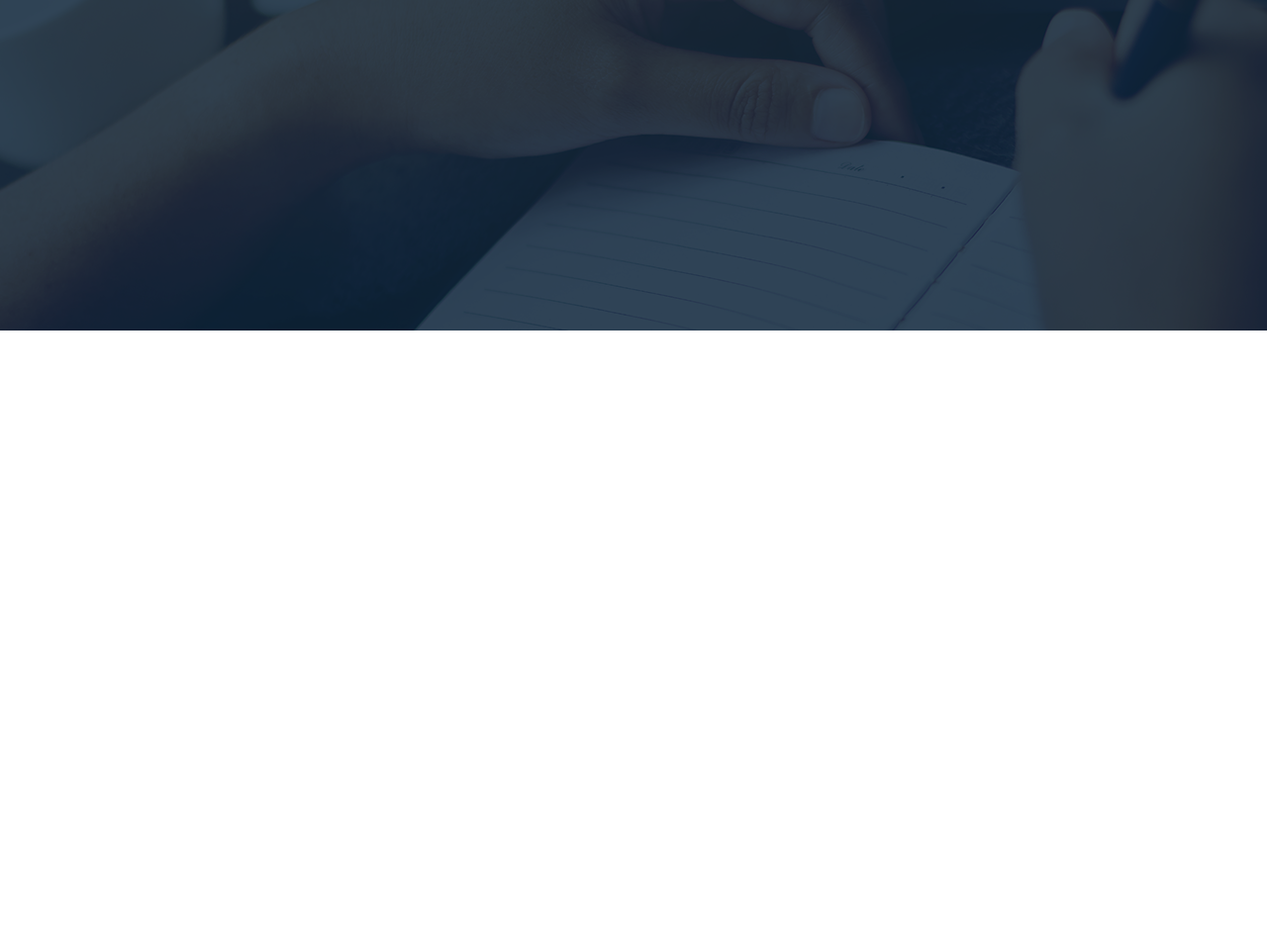
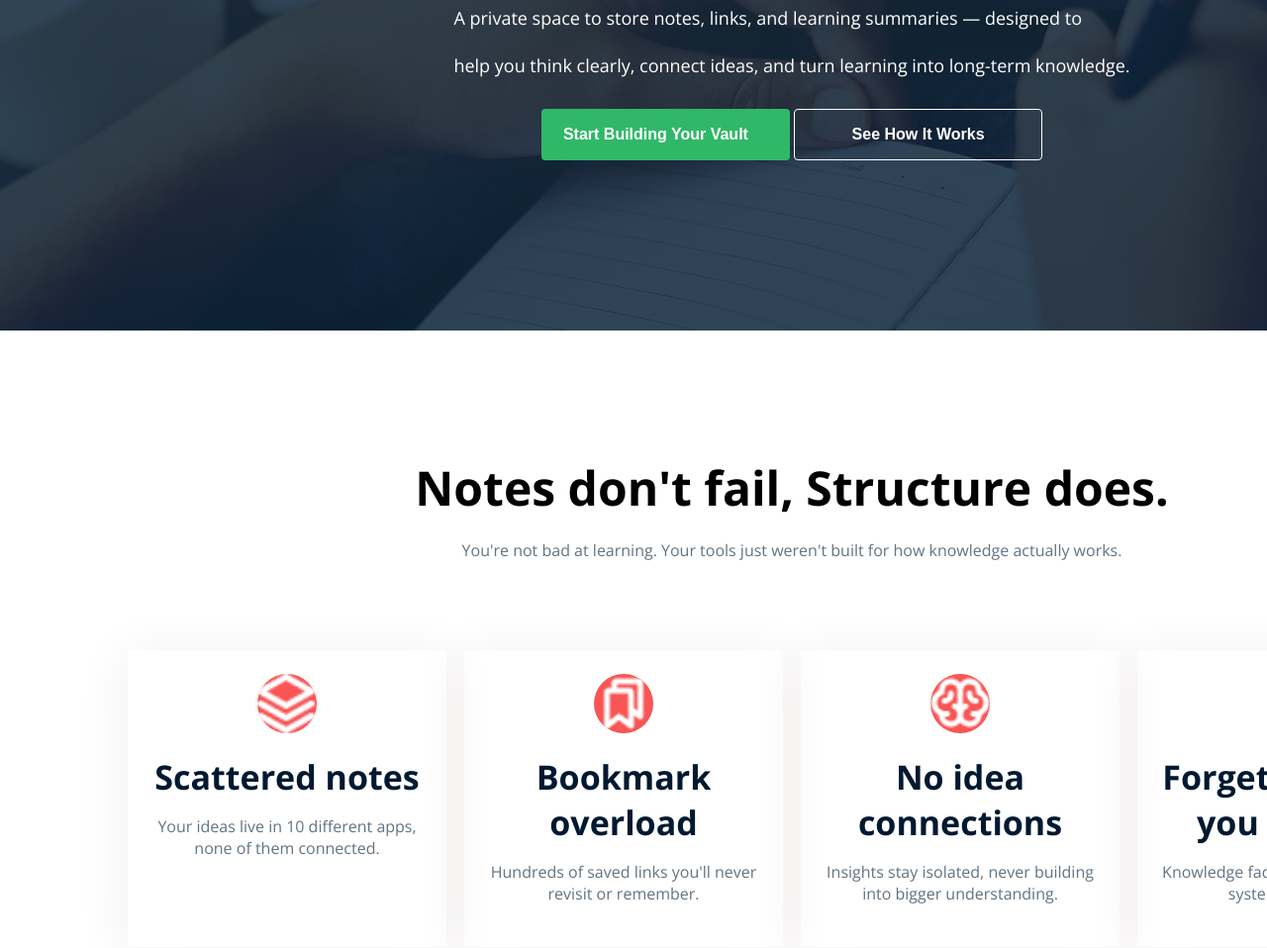
Before and after one commit to mamungit01/First-Assignment, a plain HTML site: page index.html in a window 1280 px wide. Shown: the part 432-1390 px from the top of the page at 99% size. Before the commit the page ends 892 px from the top, so only its background shows below. Drawn offline with nearby package versions, Linux system fonts and the light colour scheme.

Commit message:
banner structure

```diff
--- a/index.html
+++ b/index.html
@@ -1,20 +1,22 @@
 <!DOCTYPE html>
 <html lang="en">
     <head>
-    <meta charset="UTF-8">
-    <meta name="viewport" content="width=device-width, initial-scale=1.0">
+        <meta charset="UTF-8" />
+        <meta name="viewport" content="width=device-width, initial-scale=1.0" />
         <title>First Assignment</title>
-    <link rel="stylesheet" href="styles/style.css">
+        <link rel="stylesheet" href="styles/style.css" />
 
-    <link rel="preconnect" href="https://fonts.googleapis.com">
-<link rel="preconnect" href="https://fonts.gstatic.com" crossorigin>
-<link href="https://fonts.googleapis.com/css2?family=Inter:ital,opsz,wght@0,14..32,100..900;1,14..32,100..900&family=Open+Sans:ital,wght@0,300..800;1,300..800&family=Work+Sans:ital,wght@0,100..900;1,100..900&display=swap" rel="stylesheet">
+        <link rel="preconnect" href="https://fonts.googleapis.com" />
+        <link rel="preconnect" href="https://fonts.gstatic.com" crossorigin />
+        <link
+            href="https://fonts.googleapis.com/css2?family=Inter:ital,opsz,wght@0,14..32,100..900;1,14..32,100..900&family=Open+Sans:ital,wght@0,300..800;1,300..800&family=Work+Sans:ital,wght@0,100..900;1,100..900&display=swap"
+            rel="stylesheet"
+        />
     </head>
     <body class="open-sans">
-
         <nav class="navber">
-        <div >
-            <img src="images/logo-footer.png" alt="">
+            <div>
+                <img src="images/logo-footer.png" alt="" />
             </div>
             <ul>
                 <li><a href="">Features</a></li>
@@ -25,7 +27,70 @@
         </nav>
 
         <div class="hero">
+            <div class="hero-contain">
+                <p class="background">Early Access Now Open</p>
+                <h1>
+                    <span class="white"> Structured Thinking,</span><br />
+                    <span class="green">Not Just Note-Yaking.</span>
+                </h1>
+                <br />
+                <p class="text-bottom">
+                    A private space to store notes, links, and learning
+                    summaries — designed to <br /><br />
+                    help you think clearly, connect ideas, and turn learning
+                    into long-term knowledge.
+                </p>
+                <div class="button">
+                    <button class="color">Start Building Your Vault</button>
+                    <button class="none">See How It Works</button>
+                </div>
+            </div>
+        </div>
 
+        <section id="about">
+            <div class="about-container">
+                <div class="section-heading">
+                    <h1>Notes don't fail, Structure does.</h1>
+                    <p>
+                        You're not bad at learning. Your tools just weren't
+                        built for how knowledge actually works.
+                    </p>
                 </div>
+                <div class="about-info">
+                    <div class="info-card">
+                        <img src="images/Vector.png" alt="" />
+                        <h2>Scattered notes</h2>
+                        <p>
+                            Your ideas live in 10 different apps, none of them
+                            connected.
+                        </p>
+                    </div>
+                    <div class="info-card">
+                        <img src="images/Bookmarks.png" alt="" />
+                        <h2>Bookmark overload</h2>
+                        <p>
+                            Hundreds of saved links you'll never revisit or
+                            remember.
+                        </p>
+                    </div>
+                    <div class="info-card">
+                        <img src="images/Brain.png" alt="" />
+                        <h2>No idea connections</h2>
+                        <p>
+                            Insights stay isolated, never building into bigger
+                            understanding.
+                        </p>
+                    </div>
+                    <div class="info-card">
+                        <img src="images/Info.png" alt="" />
+                        <h2>Forgetting what you learned</h2>
+                        <p>
+                            Knowledge fades because there's no system to retain
+                            it.
+                        </p>
+                    </div>
+                </div>
+            </div>
+        </section>
     </body>
 </html>
--- a/styles/style.css
+++ b/styles/style.css
@@ -1,60 +1,176 @@
-*{
+* {
     margin: 0;
     padding: 0;
     box-sizing: border-box;
 }
 
 .open-sans {
-  font-family: "Open Sans", sans-serif;
-  font-optical-sizing: auto;
-  width: 1600px;
+    font-family: "Open Sans", sans-serif;
+    font-optical-sizing: auto;
+    width: 1600px;
 }
 
 /* navber */
 
 .navber {
-    /* position: fixed; */
-    /* top: 0px; */
     display: flex;
     justify-content: space-between;
     width: 100%;
     height: 92px;
     padding: 16px 120px 16px 120px;
-    background-color: #FFFFFF;
+    background-color: #ffffff;
     align-items: center;
-    background-color:;
+    background-color: ;
 }
-.navber ul{
+.navber ul {
     display: flex;
     list-style: none;
     gap: 32px;
 }
-.navber a{
+.navber a {
     text-decoration: none;
     font-size: 16px;
     font-weight: 500;
 }
-.navber a:hover{
+.navber a:hover {
     background-color: pink;
     border-radius: 2px;
-   transition: 0.3s;
+    transition: 0.3s;
 }
-.navber .btn{
+.navber .btn {
     width: 164px;
     height: 44px;
-    background-color: #30B868;
+    background-color: #30b868;
     border-radius: 4px;
     border: none;
-    color: #FFFFFF;
+    color: #ffffff;
     font-size: 16px;
     font-weight: 600;
     cursor: pointer;
 }
-
-.hero{
+/* banner  */
+.hero {
     height: 100vh;
     background-image: url("../images/hero-bg.png");
     width: 1600px;
     background-repeat: no-repeat;
+}
+.hero-contain {
+    min-height: 100%;
+    display: flex;
+    flex-direction: column;
+    justify-content: center;
+    align-items: center;
+    padding-bottom: 205.5px;
+}
+.hero .white {
+    color: #ffffff;
+    font-size: 72px;
+    font-weight: 700;
+}
+.hero .green {
+    color: #30b868;
+    font-size: 72px;
+    font-weight: 700;
+}
+.hero .background {
+    background-color: #30b868;
+    width: 208px;
+    height: 35px;
+    font-size: 16px;
+    font-weight: 500;
+    text-align: center;
+    justify-content: center;
+    display: flex;
+    flex-direction: column;
+    border-radius: 1000px;
+}
 
+.hero .text-bottom {
+    font-weight: 400;
+    font-size: 18px;
+    color: #ffffff;
 }
+.hero .btn {
+    display: flex;
+    flex-direction: column;
+    align-items: center;
+    justify-content: center;
+    margin-bottom: 2px;
+}
+.hero .button .color {
+    margin-top: 32px;
+    justify-content: space-between;
+    font-size: 16px;
+    font-weight: 600;
+    height: 52px;
+    width: 251px;
+    border-radius: 4px;
+    background-color: #30b868;
+    color: #ffffff;
+    border: none;
+    padding-right: 20px;
+    cursor: pointer;
+}
+.hero .button .none {
+    font-size: 16px;
+    font-weight: 600;
+    height: 52px;
+    width: 251px;
+    border-radius: 4px;
+    border: 1px solid #ffffff;
+    background: none;
+    color: #ffffff;
+    cursor: pointer;
+}
+
+/* middel */
+
+/* #about .info-card img{
+    background-color: black;
+} */
+
+#about .about-container {
+    width: 1360px;
+    height: 153px;
+    margin: 0 auto;
+    text-align: center;
+    align-items: center;
+}
+.about-container h1 {
+    font-weight: bold;
+    font-size: 48px;
+    padding-bottom: 20px;
+}
+.about-container p {
+    font-size: 16px;
+    color: #627382;
+    padding-bottom: 44px;
+}
+#about .about-container .about-info {
+    display: flex;
+    justify-content: space-around;
+}
+.about-info .info-card h2 {
+    font-size: 34px;
+    font-weight: 500px;
+    color: #001931;
+    margin-bottom: 16px;
+}
+.about-info .info-card {
+    font-size: 16px;
+    color: #627382;
+    margin-top: 46px;
+    gap: 24px;
+    padding: 24px;
+    max-width: 322px;
+    height: 300px;
+    box-shadow: 0 6px 50px 0 #f1eded;
+}
+.info-card img {
+    width: 60px;
+    height: 60px;
+    background-color: rgba(249, 85, 85, 1);
+    border-radius: 100%;
+    margin-bottom: 16px;
+}
```
Lines whose indentation alone changed are shown as unchanged.
